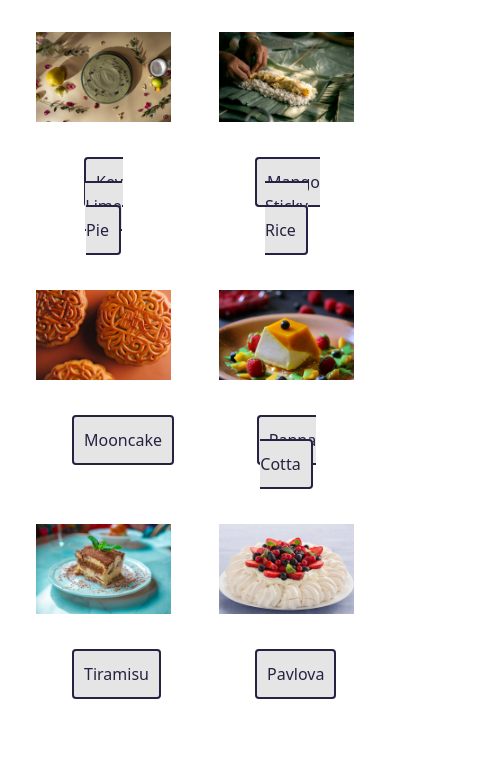
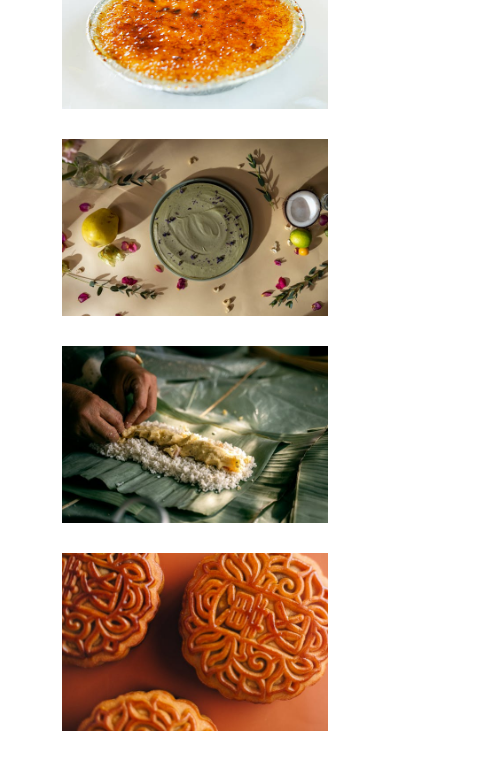
Before and after one commit to faicat99/desserts-collection-project, a plain HTML site: page index.html in a window 390 px wide. Shown: the part 676-1434 px from the top of the page, 486 px wide, since content can reach past the window. Drawn offline with nearby package versions, Linux system fonts and the light colour scheme; a web font is replaced by a local one.

Commit message:
made the section-content responsive

```diff
--- a/desserts.css
+++ b/desserts.css
@@ -6,7 +6,7 @@
 }
 
 .container {
-    max-width: 1400px;
+    max-width: 100%;
     margin: 0 auto;
 }
 
@@ -82,6 +82,50 @@ h1, h2, h3, h4, h5, h6 {
     padding: 100px;
 }
 
-.section-content img {
-    max-width: 85%;
+.img-responsive {
+    width: 100%;
+    display: block;
 }
+
+.grid {
+    display: grid;
+    grid-template-columns: 1fr 1fr;
+    grid-gap: 50px;
+}
+
+
+
+
+
+
+@media (max-width:900px) {
+    .hero {
+        padding: 10px;
+    }
+    .hero h1 {
+        font-size: 44px;
+    }
+
+    .hero h2 {
+        font-size: 35px;
+    }
+
+    .hero, .section-content a {
+        font-size: 12px;
+    }
+
+    .section-content {
+        padding: 50px;
+    }
+
+    .img-responsive {
+            width: 85%;
+            display: block;
+    }
+
+    .grid {
+    display: grid;
+    grid-template-columns: 1fr;
+    grid-gap: 30px;
+    }
+}
--- a/index.html
+++ b/index.html
@@ -31,67 +31,17 @@
                     <a href="#" class="btn-branding">Desserts</a>
             </div>
 
-    <section class="section-content container text-center">
+    <section class="section-content">
         <div class="grid">
-            <div class="row">
-            <div class="col-6" >
-                <img src="images/baklava.jpg" class="img-fluid" alt="Baklava" />
-                <div class="m-5">
-                    <a href="#" class="btn-branding-outline">Baklava Recipe</a>
+            <img src="images/baklava.jpg" class="img-fluid" alt="Baklava" class="img-responsive" />
+            <img src="images/creme-brulee.jpg" class="img-fluid" alt="Creme Brulee" class="img-responsive" />
+            <img src="images/key-lime-pie.jpg" class="img-fluid" alt="Key Lime Pie" class="img-responsive" />
+            <img src="images/mango-sticky-rice.jpg" class="img-fluid" alt="Mango Sticky Rice" class="img-responsive" />
+            <img src="images/mooncake.jpg" class="img-fluid" alt="Mooncake" class="img-responsive" />
+            <img src="images/panna-cotta.jpg" class="img-fluid img-2" alt="Panna Cotta" class="img-responsive" />
+            <img src="images/tiramisu.jpg" class="img-fluid img-2" alt="Tiramisu" class="img-responsive" />
+            <img src="images/pavlova.jpg" class="img-fluid img-2" alt="Pavlova" class="img-responsive" />
             </div>
-        </div>
-        <div class="col-6">
-            <img src="images/creme-brulee.jpg" class="img-fluid" alt="Creme Brulee" />
-            <div class="m-5">
-                <a href="#" class="btn-branding-outline">Creme Brulee Recipe</a>
-            </div>
-        </div>
-        <div class="grid-layout">
-        <div class="row">
-            <div class="col-6" >
-                <img src="images/key-lime-pie.jpg" class="img-fluid" alt="Key Lime Pie" />
-                <div class="m-5">
-                    <a href="#" class="btn-branding-outline">Key Lime Pie</a>
-            </div>
-        </div>
-        <div class="col-6">
-            <img src="images/mango-sticky-rice.jpg" class="img-fluid" alt="Mango Sticky Rice" />
-            <div class="m-5">
-                <a href="#" class="btn-branding-outline">Mango Sticky Rice</a>
-            </div>
-        </div>
-        </div>
-        </div>
-        <div class="grid-layout">
-        <div class="row">
-            <div class="col-6" >
-                <img src="images/mooncake.jpg" class="img-fluid" alt="Mooncake" />
-                <div class="m-5">
-                    <a href="#" class="btn-branding-outline">Mooncake</a>
-            </div>
-        </div>
-        <div class="col-6">
-            <img src="images/panna-cotta.jpg" class="img-fluid img-2" alt="Panna Cotta" />
-            <div class="m-5">
-                <a href="#" class="btn-branding-outline">Panna Cotta</a>
-            </div>
-        </div>
-        </div>
-        <div class="row">
-            <div class="col-6" >
-                <img src="images/tiramisu.jpg" class="img-fluid img-2" alt="Tiramisu" />
-                <div class="m-5">
-                    <a href="#" class="btn-branding-outline">Tiramisu</a>
-            </div>
-        </div>
-        <div class="col-6">
-            <img src="images/pavlova.jpg" class="img-fluid img-2" alt="Pavlova" />
-            <div class="m-5">
-                <a href="#" class="btn-branding-outline">Pavlova</a>
-            </div>
-        </div>
-        </div>
-        </div>
       </section>
   </main>
 </div>
```
Also changed, not shown: 1 other file.
